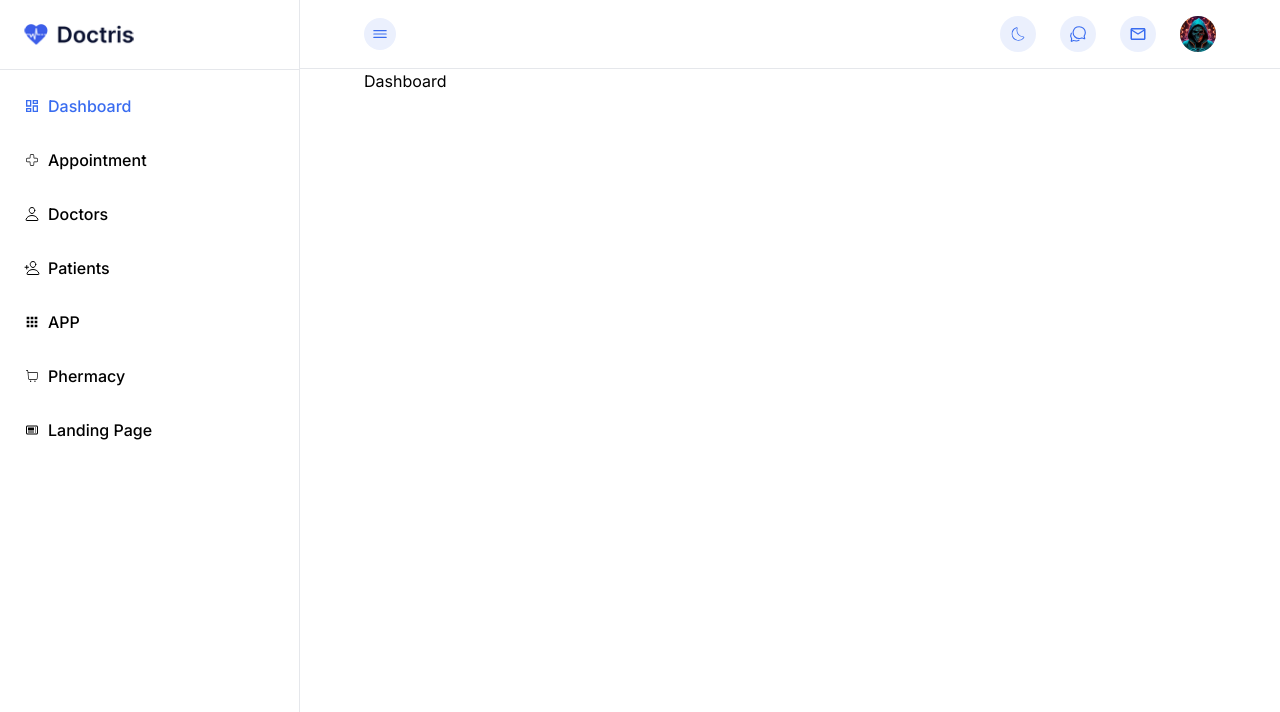
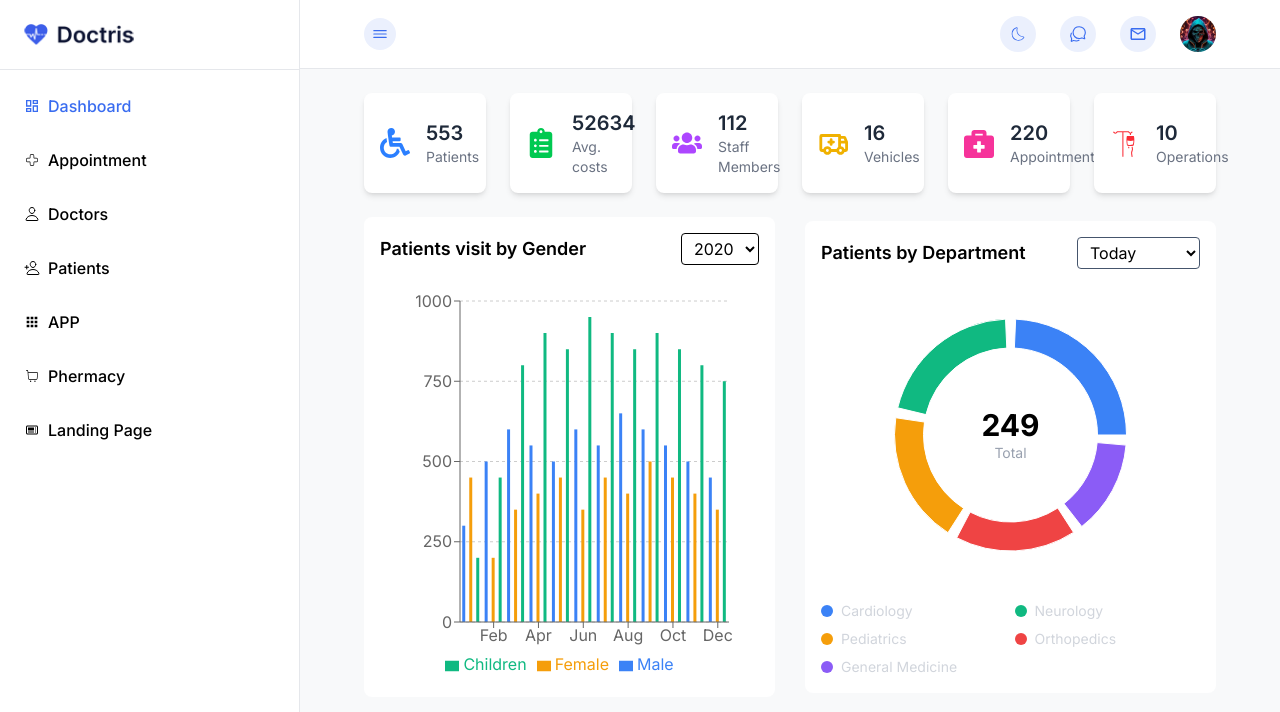
Before and after one commit to MRP-rakib/dashboard, a Next.js app: page /dashboard in a window 1280 px wide. Shown: the top 712 px of the page. Built offline with nearby package versions, Linux system fonts and the light colour scheme.

Commit message:
dashboard chart component implement

```diff
--- a/package.json
+++ b/package.json
@@ -22,6 +22,7 @@
     "react-icons": "^5.5.0",
     "react-redux": "^9.2.0",
     "react-toastify": "^11.0.5",
+    "recharts": "^3.3.0",
     "tailwind-merge": "^3.3.1"
   },
   "devDependencies": {
--- a/src/app/dashboard/page.tsx
+++ b/src/app/dashboard/page.tsx
@@ -1,11 +1,14 @@
+import DashboardChart from '@/components/dashboard/DashboardChart'
+import DashboardStats from '@/components/dashboard/DashboardState'
 import Container from '@/utils/Container'
 import React from 'react'
 
 function Dashboard() {
   return (
-    <div>
+    <div className='bg-[#F8F9FA] dark:bg-[#1F2D3D] py-6'>
         <Container>
-            Dashboard
+            <DashboardStats/>
+            <DashboardChart/>
         </Container>
     </div>
   )
--- /dev/null
+++ b/src/components/charts/PatientByDepartment.tsx
@@ -0,0 +1,73 @@
+'use client'
+import { PieChart, Pie, Cell, ResponsiveContainer } from 'recharts';
+import { useState } from 'react';
+
+const data = [
+  { name: 'Cardiology', value: 65 },
+  { name: 'Neurology', value: 55 },
+  { name: 'Pediatrics', value: 49 },
+  { name: 'Orthopedics', value: 45 },
+  { name: 'General Medicine', value: 35 }
+];
+
+const COLORS = ['#3b82f6', '#10b981', '#f59e0b', '#ef4444', '#8b5cf6'];
+
+const PatientByDepartment = () => {
+  const [selectedPeriod] = useState('Today');
+  const totalPatients = data.reduce((sum, item) => sum + item.value, 0);
+
+  return (
+    <div className="w-full h-full bg-white dark:bg-dark rounded-lg p-4">
+      <div className="flex justify-between items-center mb-4">
+        <h2 className="text-lg font-semibold dark:text-white">Patients by Department</h2>
+        <select
+          value={selectedPeriod}
+          className="px-2 py-1 border rounded bg-white dark:text-white dark:bg-dark border-slate-600"
+        >
+          <option value="Today">Today</option>
+          <option value="Yesterday">Yesterday</option>
+          <option value="Last Week">Last Week</option>
+          <option value="Last Month">Last Month</option>
+        </select>
+      </div>
+
+      <div className="relative" style={{ height: '300px' }}>
+        <ResponsiveContainer width="100%" height="100%">
+          <PieChart>
+            <Pie
+              data={data}
+              cx="50%"
+              cy="50%"
+              innerRadius="60%"
+              outerRadius="80%"
+              paddingAngle={5}
+              dataKey="value"
+            >
+              {data.map((entry, index) => (
+                <Cell key={`cell-${index}`} fill={COLORS[index % COLORS.length]} />
+              ))}
+            </Pie>
+          </PieChart>
+        </ResponsiveContainer>
+
+        <div className="absolute inset-0 flex flex-col items-center justify-center">
+          <span className="text-3xl font-bold dark:text-white">{totalPatients}</span>
+          <span className="text-sm text-gray-400">Total</span>
+        </div>
+      </div>
+      <div className="mt-4 grid grid-cols-2 gap-2">
+        {data.map((entry, index) => (
+          <div key={entry.name} className="flex items-center">
+            <div
+              className="w-3 h-3 rounded-full mr-2"
+              style={{ backgroundColor: COLORS[index % COLORS.length] }}
+            />
+            <span className="text-sm text-gray-300">{entry.name}</span>
+          </div>
+        ))}
+      </div>
+    </div>
+  );
+};
+
+export default PatientByDepartment;
--- /dev/null
+++ b/src/components/charts/PatientVisitByGender.tsx
@@ -0,0 +1,116 @@
+'use client'
+import { BarChart, Bar, XAxis, YAxis, CartesianGrid, Tooltip, Legend, ResponsiveContainer } from 'recharts';
+import { useState } from 'react';
+
+const data = [
+  {
+    month: 'Jan',
+    Male: 300,
+    Female: 450,
+    Children: 200,
+  },
+  {
+    month: 'Feb',
+    Male: 500,
+    Female: 200,
+    Children: 450,
+  },
+  {
+    month: 'Mar',
+    Male: 600,
+    Female: 350,
+    Children: 800,
+  },
+  {
+    month: 'Apr',
+    Male: 550,
+    Female: 400,
+    Children: 900,
+  },
+  {
+    month: 'May',
+    Male: 500,
+    Female: 450,
+    Children: 850,
+  },
+  {
+    month: 'Jun',
+    Male: 600,
+    Female: 350,
+    Children: 950,
+  },
+  {
+    month: 'Jul',
+    Male: 550,
+    Female: 450,
+    Children: 900,
+  },
+  {
+    month: 'Aug',
+    Male: 650,
+    Female: 400,
+    Children: 850,
+  },
+  {
+    month: 'Sep',
+    Male: 600,
+    Female: 500,
+    Children: 900,
+  },
+  {
+    month: 'Oct',
+    Male: 550,
+    Female: 450,
+    Children: 850,
+  },
+  {
+    month: 'Nov',
+    Male: 500,
+    Female: 400,
+    Children: 800,
+  },
+  {
+    month: 'Dec',
+    Male: 450,
+    Female: 350,
+    Children: 750,
+  },
+];
+export const PatientVisitByGender = () => {
+  const [selectedYear] = useState('2020');
+
+  return (
+    <div className="w-full h-full bg-white dark:bg-dark rounded-lg p-4">
+      <div className="flex justify-between items-center mb-4">
+        <h2 className="text-lg font-semibold dark:text-white">Patients visit by Gender</h2>
+        <select
+          value={selectedYear}
+          className="px-2 py-1 border rounded dark:bg-slate-700 dark:text-white dark:border-slate-600"
+        >
+          <option value="2020">2020</option>
+          <option value="2021">2021</option>
+        </select>
+      </div>
+      <ResponsiveContainer width="100%" height={400}>
+        <BarChart
+          data={data}
+          margin={{
+            top: 20,
+            right: 30,
+            left: 20,
+            bottom: 5,
+          }}
+        >
+          <CartesianGrid strokeDasharray="3 3" vertical={false} />
+          <XAxis dataKey="month" />
+          <YAxis />
+          <Tooltip />
+          <Legend />
+          <Bar dataKey="Male" fill="#3b82f6" />
+          <Bar dataKey="Female" fill="#f59e0b" />
+          <Bar dataKey="Children" fill="#10b981" />
+        </BarChart>
+      </ResponsiveContainer>
+    </div>
+  );
+};
--- /dev/null
+++ b/src/components/dashboard/DashboardChart.tsx
@@ -0,0 +1,14 @@
+import React from 'react'
+import { PatientVisitByGender } from '../charts/PatientVisitByGender'
+import PatientByDepartment from '../charts/PatientByDepartment'
+
+function DashboardChart() {
+  return (
+    <div className='flex items-center gap-7.5 flex-col lg:flex-row pt-6'>
+        <PatientVisitByGender/>
+        <PatientByDepartment/>
+    </div>
+  )
+}
+
+export default DashboardChart
--- /dev/null
+++ b/src/components/dashboard/DashboardState.tsx
@@ -0,0 +1,41 @@
+// components/DashboardStats.tsx
+import React, { JSX } from "react";
+import { FaWheelchair, FaClipboardList, FaUsers, FaBriefcaseMedical } from "react-icons/fa";
+import { GiMedicalDrip } from "react-icons/gi";
+import { PiAmbulanceBold } from "react-icons/pi";
+
+type Stat = {
+  label: string;
+  value: number;
+  icon: JSX.Element;
+};
+
+const stats: Stat[] = [
+  { label: "Patients", value: 553, icon: <FaWheelchair className="text-blue-500" /> },
+  { label: "Avg. costs", value: 52634, icon: <FaClipboardList className="text-green-500" /> },
+  { label: "Staff Members", value: 112, icon: <FaUsers className="text-purple-500" /> },
+  { label: "Vehicles", value: 16, icon: <PiAmbulanceBold className="text-yellow-500" /> },
+  { label: "Appointment", value: 220, icon: <FaBriefcaseMedical className="text-pink-500" /> },
+  { label: "Operations", value: 10, icon: <GiMedicalDrip className="text-red-500" /> },
+];
+
+const DashboardStats: React.FC = () => {
+  return (
+    <div className="grid grid-cols-1 sm:grid-cols-3 lg:grid-cols-6 gap-6">
+      {stats.map((stat) => (
+        <div
+          key={stat.label}
+          className="flex items-center gap-4 bg-white dark:bg-dark shadow-md rounded-lg p-4 hover:shadow-lg transition-shadow"
+        >
+          <div className="text-3xl">{stat.icon}</div>
+          <div>
+            <div className="text-xl font-semibold text-gray-800 dark:text-gray-200">{stat.value}</div>
+            <div className="text-sm text-gray-500">{stat.label}</div>
+          </div>
+        </div>
+      ))}
+    </div>
+  );
+};
+
+export default DashboardStats;
--- a/src/types/authTypes.ts
+++ b/src/types/authTypes.ts
@@ -5,5 +5,6 @@ export interface authType {
      password?:string
      remembar?:boolean ,
      role?:string,
+     image?:string,
      newpassword?:string
 }
```
Also changed, not shown: 1 other file (tests, documents, lock files or other folders).
